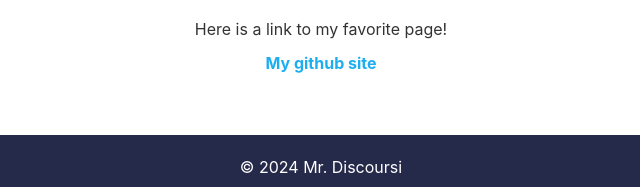
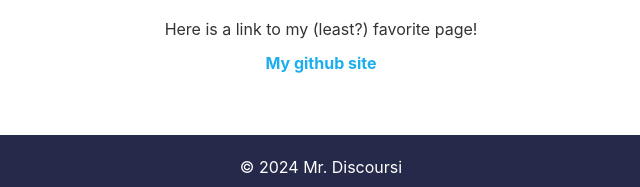
Before and after one commit to discoursi/discoursi.github.io, a plain HTML site: page index.html in a window 1280 px wide. Shown: the part 691-878 px from the top of the page, 319-959 px from the left. Drawn offline with Linux system fonts and the light colour scheme.

Commit message:
revised index
changed favorite to least favorite

```diff
--- a/index.html
+++ b/index.html
@@ -43,7 +43,7 @@
         <section class="featured-projects">
             <h2>PROJECT</h2>
             <p>
-                Here is a link to my favorite page!
+                Here is a link to my (least?) favorite page!
             </p>
             <ul>
                 <li>
```
